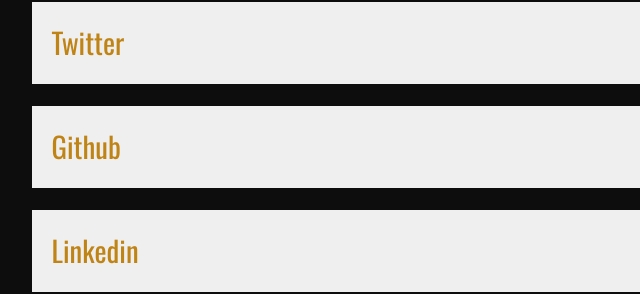
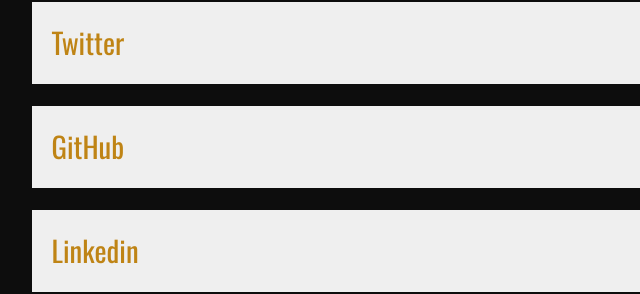
Before and after one commit to vandosant/scottskender-v2, a Gatsby site: page / in a window 1280 px wide. Shown: the part 2417-2711 px from the top of the page, 173-813 px from the left. Built offline with nearby package versions, Linux system fonts and the light colour scheme; Gatsby itself is replaced by a stand-in of ours; a web font is replaced by a local one.

Commit message:
Text change

```diff
--- a/src/pages/index.js
+++ b/src/pages/index.js
@@ -85,7 +85,7 @@
           <a href="https://twitter.com/scottskender">Twitter</a>
         </div>
         <div className={styles.panel}>
-          <a href="https://github.com/vandosant">Github</a>
+          <a href="https://github.com/vandosant">GitHub</a>
         </div>
         <div className={styles.panel}>
           <a href="https://linkedin.com/in/scottskender">Linkedin</a>
```
